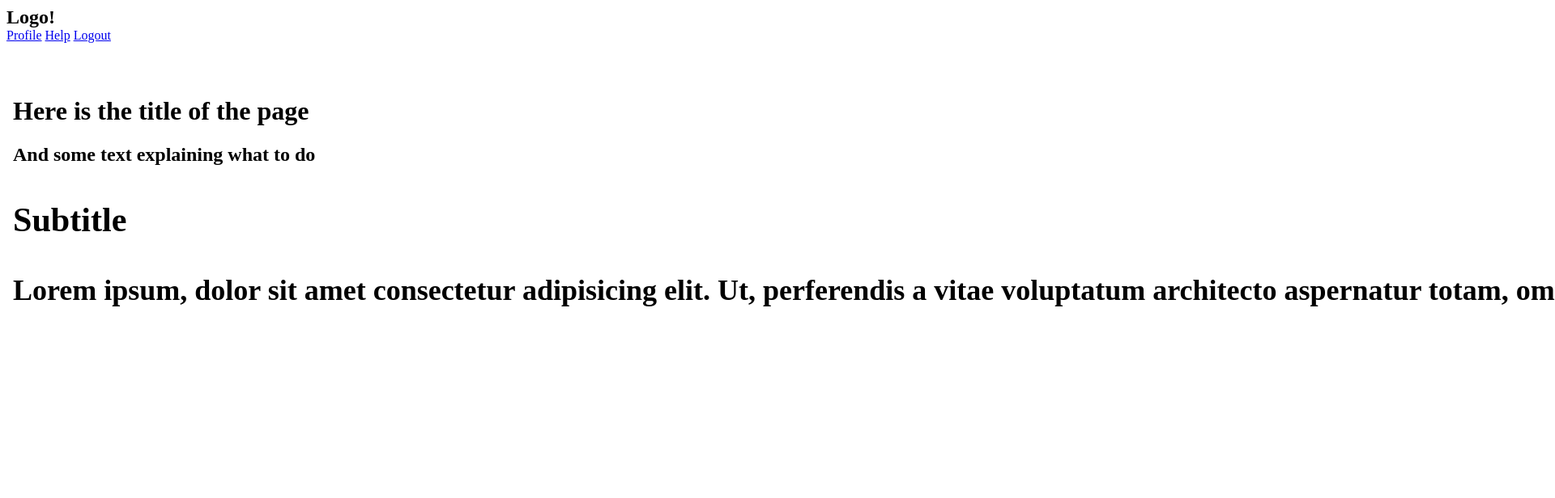
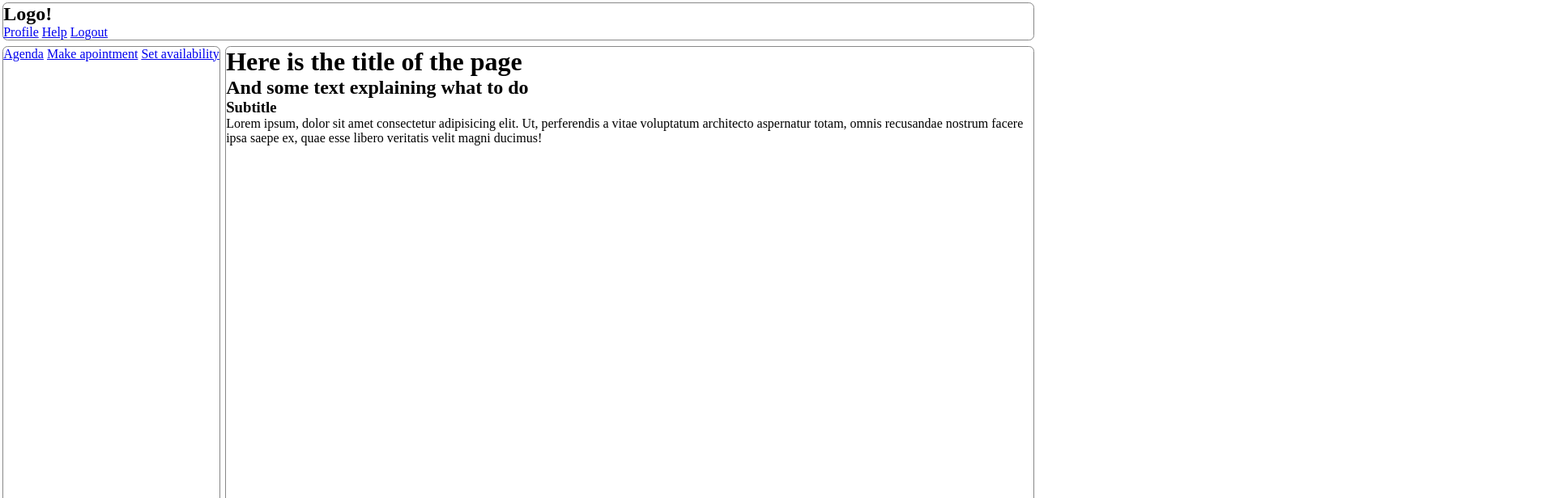
Before and after one commit to SamuelMiddendorp/adventures-with-svelte, a SvelteKit app: page /layout in a window 1280 px wide. Shown: the top 616 px of the page at 81% size, 1920 px wide, since content can reach past the window. Built offline with nearby package versions, Linux system fonts and the light colour scheme.

Commit message:
Added grid collumns and rows

```diff
--- a/src/routes/components/+page.svelte
+++ b/src/routes/components/+page.svelte
@@ -5,11 +5,6 @@
 
 </script>
 <style>
-    *{
-        margin: 0;
-        padding: 0;
-        box-sizing: border-box;
-    }
     .con{
         display: grid;
         grid-template-columns: repeat(auto-fill, minmax(150px, max-content));
--- a/src/routes/layout/+layout.svelte
+++ b/src/routes/layout/+layout.svelte
@@ -2,15 +2,33 @@
 </script>
 
 <style>
-    *{
+    :global(*){
         margin: 0;
         padding: 0;
         box-sizing: border-box;
     }
     .layout {
+        height: 100vh;
         display: grid;
         grid-template-columns: max-content 1fr;
         grid-template-rows: max-content 1fr;
+    }
+    .layout > div{
+        margin: 0.2em;
+        border: 1px solid #888;
+        border-radius: 0.4em;
+    }
+    .nav-top{
+        grid-column: 1 / 3;
+        grid-row: 1 / 2;
+    }
+    .app-selector-left{
+        grid-column: 1 / 2;
+        grid-row: 2 / 3;
+    }
+    .main-content{
+        grid-column: 2 / 3;
+        grid-row: 2 / 3;
     }
 
 </style>
--- a/src/routes/layout/+page.svelte
+++ b/src/routes/layout/+page.svelte
@@ -3,16 +3,12 @@
 
 <body>
     <h1>Here is the title of the page</h1>
-    <h2>
-        And some text explaining what to do
-        <h2>
-            <h3>Subtitle</h3>
-            <p>
-                Lorem ipsum, dolor sit amet consectetur adipisicing elit. Ut,
-                perferendis a vitae voluptatum architecto aspernatur totam,
-                omnis recusandae nostrum facere ipsa saepe ex, quae esse libero
-                veritatis velit magni ducimus!
-            </p>
-        </h2>
-    </h2></body
->
+    <h2>And some text explaining what to do</h2>
+    <h3>Subtitle</h3>
+    <p>
+        Lorem ipsum, dolor sit amet consectetur adipisicing elit. Ut,
+        perferendis a vitae voluptatum architecto aspernatur totam, omnis
+        recusandae nostrum facere ipsa saepe ex, quae esse libero veritatis
+        velit magni ducimus!
+    </p>
+</body>
```
